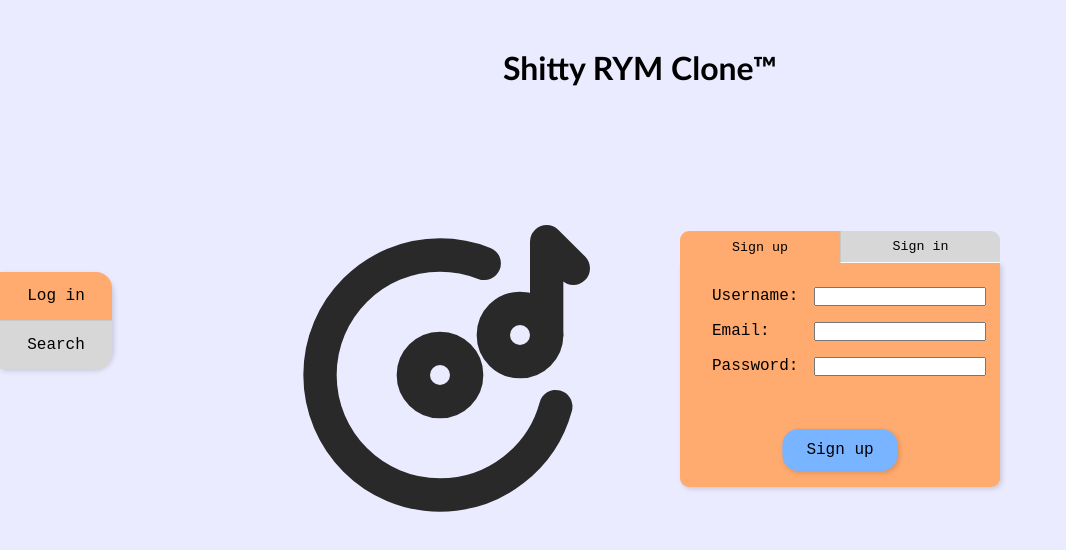
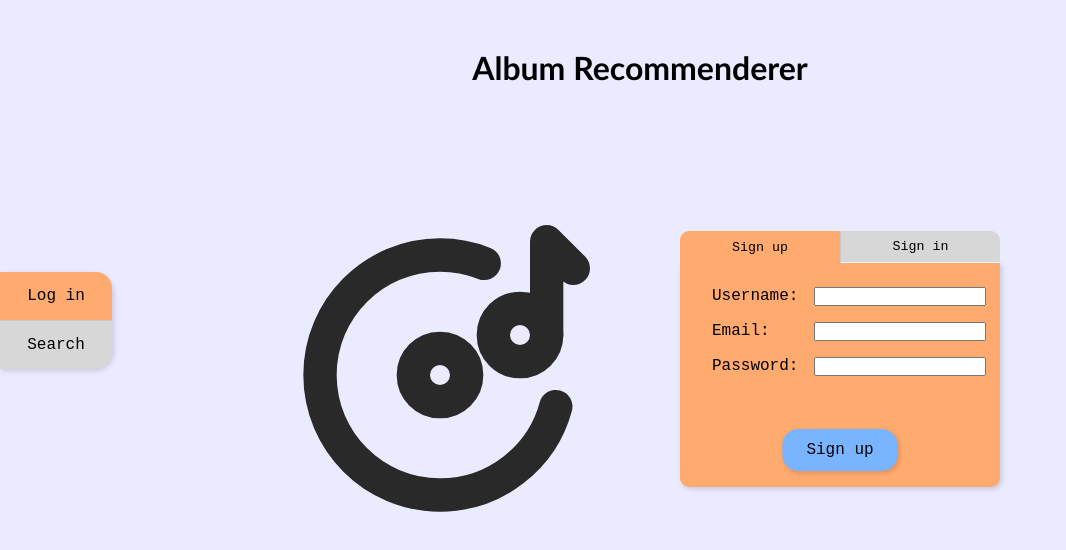
Before and after one commit to sparrro/exam-project-albums-app, a React (Vite) app in the folder frontend/: page / in a window 1280 px wide. Shown: the top 550 px of the page, without its empty margins (0-1066 px from the left). Built offline with nearby package versions, Linux system fonts and the light colour scheme.

Commit message:
website name to be determined

```diff
--- a/frontend/src/App.tsx
+++ b/frontend/src/App.tsx
@@ -13,7 +13,7 @@ function App() {
 
   return (
     <>
-    <h1>Shitty RYM Clone&#8482;</h1>
+    <h1>Album Recommenderer</h1>
     <main>
       <Router>
         <NavMenu/>
```
Also changed, not shown: 1 other file (tests, documents, lock files or other folders).
